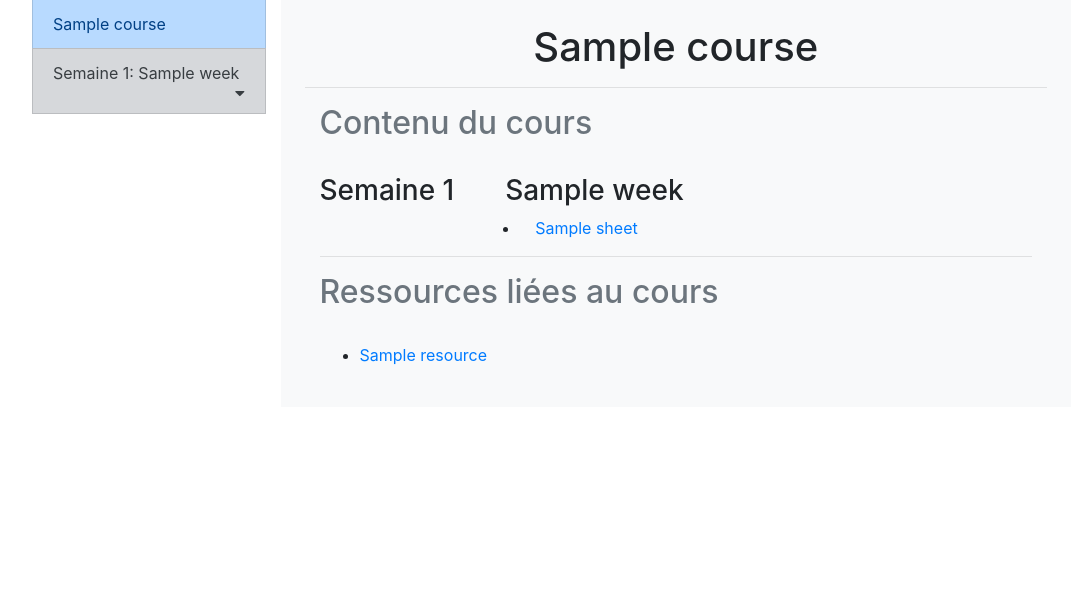
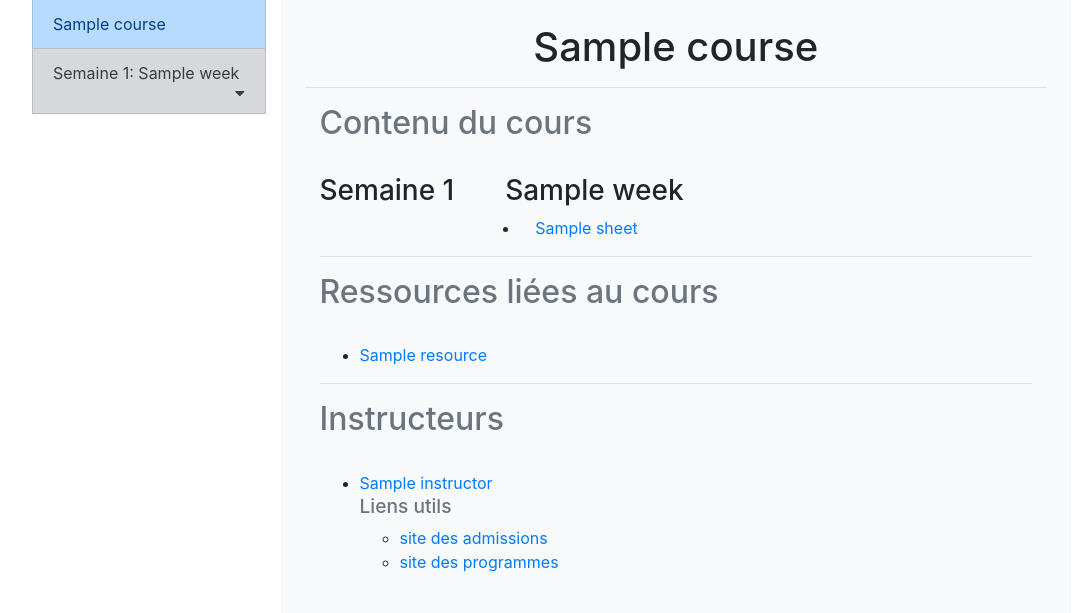
Before and after one commit to wilcoln/klazor, a Django app: page /mooc_courses/1/ in a window 1280 px wide. Shown: the part 101-714 px from the top of the page, without its empty margins (96-1174 px from the left). Run offline with Django 3.2, Linux system fonts and the light colour scheme; tables that the repository leaves empty hold one stand-in row (values such as "Sample post"); some libraries are stand-ins or nearby versions.

Commit message:
Add instructor to course presentation as well

```diff
--- /dev/null
+++ b/templates/includes/components/course_instructors.html
@@ -0,0 +1,21 @@
+<section>
+    <h2 class="text-muted">Instructeurs</h2><br>
+    <ul>
+        {% for instructor in instructors %}
+            <li>
+                <a href="{{ instructor.link }}">{{ instructor.title | capfirst }}</a>
+            </li>
+            {% if instructor.school %}
+                <h3 class="text-muted" style="font-size: 1.2rem;">Liens utils</h3>
+                <ul>
+                    <li>
+                        <a href="{{ instructor.school.admissions_link }}">site des admissions</a>
+                    </li>
+                    <li>
+                        <a href="{{ instructor.school.programs_link }}">site des programmes</a>
+                    </li>
+                </ul>
+            {% endif %}
+        {% endfor %}
+    </ul>
+</section>
--- a/templates/mooc_course.html
+++ b/templates/mooc_course.html
@@ -25,7 +25,9 @@
                     {% endfor %}
                 </section>
                 <hr>
-                {% include 'includes/components/resources.html' with resources=mooc_course.resource_set.all %}
+                {% include 'includes/components/course_resources.html' with resources=mooc_course.resource_set.all %}
+                <hr>
+                {% include 'includes/components/course_instructors.html' with instructors=mooc_course.instructor_set.all %}
             </div>
         </div>
         </div>
--- a/templates/school_course.html
+++ b/templates/school_course.html
@@ -21,7 +21,9 @@
                         {% endfor %}
                     </section>
                     <hr>
-                    {% include 'includes/components/resources.html' with resources=school_course.resource_set.all %}
+                    {% include 'includes/components/course_resources.html' with resources=school_course.resource_set.all %}
+                    <hr>
+                    {% include 'includes/components/course_instructors.html' with instructors=school_course.instructor_set.all %}
                 </div>
             </div>
         </div>
```
Also changed, not shown: templates/includes/components/course_resources.html (renamed from templates/includes/components/resources.html).
